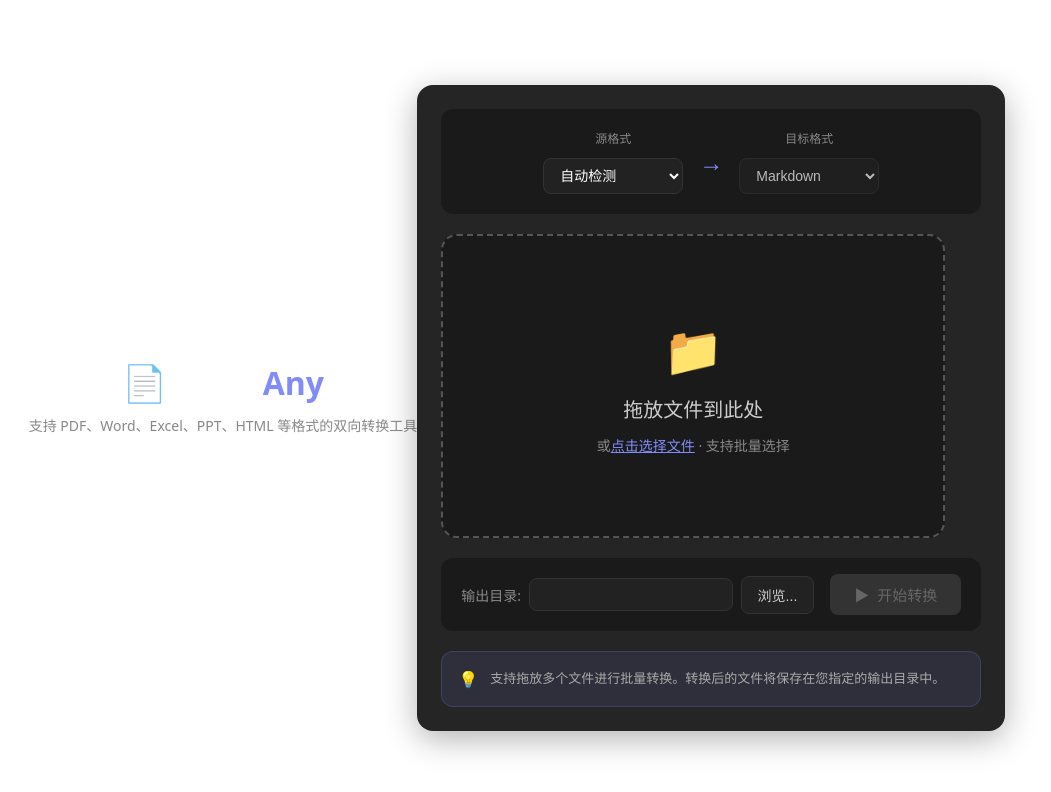
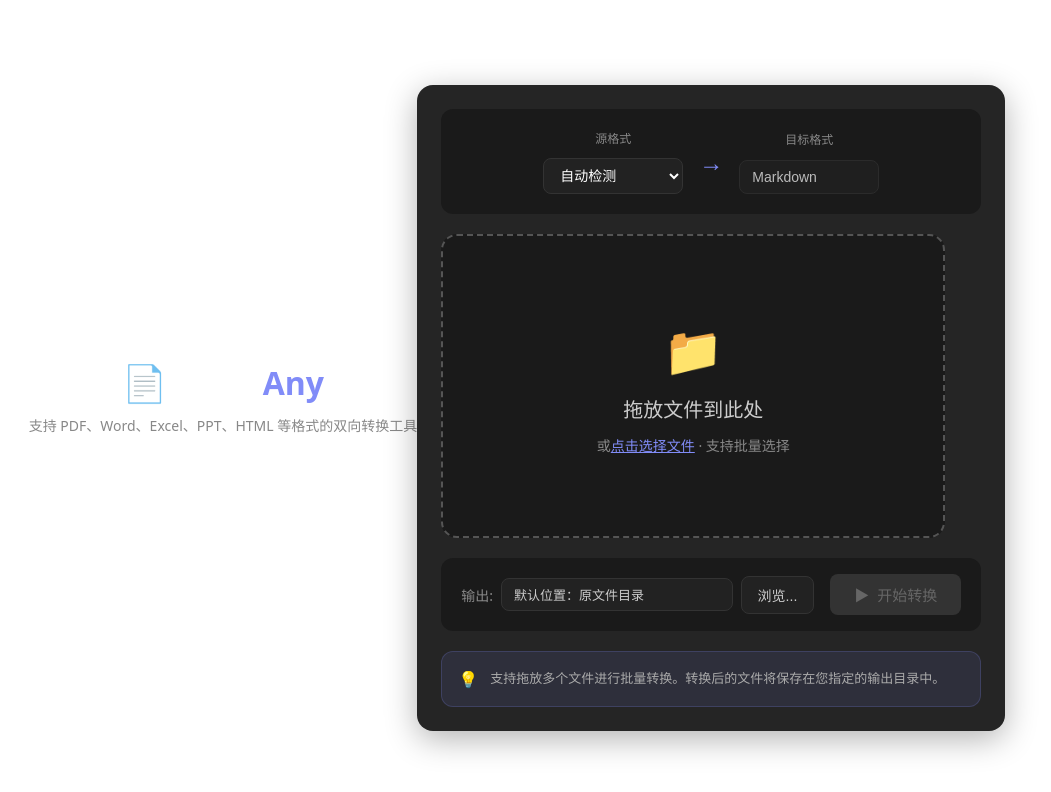
Before and after one commit to zjsthmjialin/markdown-tools, a React (Vite) app: page / in a window 1280 px wide. Shown: the top 792 px of the page, without its empty margins (131-1182 px from the left). Built offline with nearby package versions, Linux system fonts and the light colour scheme.

Commit message:
feat: UI 优化 - 移除目标格式下拉箭头、输出目录标注、清除已完成按钮

```diff
--- a/src/renderer/App.css
+++ b/src/renderer/App.css
@@ -277,6 +277,18 @@
   border-color: #6366f1;
 }
 
+.select-wrapper select.target-select {
+  cursor: default;
+  appearance: none;
+  -webkit-appearance: none;
+  padding-right: 24px;
+  background-image: none;
+}
+
+.select-wrapper select.target-select::-ms-expand {
+  display: none;
+}
+
 /* Action Bar */
 .action-bar {
   display: flex;
@@ -468,3 +480,25 @@
   background: #333;
   border-color: #777;
 }
+
+.action-buttons {
+  display: flex;
+  gap: 8px;
+}
+
+.btn-clear {
+  padding: 10px 16px;
+  font-size: 14px;
+  font-weight: 500;
+  border: 1px solid #555;
+  border-radius: 8px;
+  background: #333;
+  color: #ccc;
+  cursor: pointer;
+  transition: all 0.15s ease;
+}
+
+.btn-clear:hover {
+  background: #444;
+  border-color: #777;
+}
--- a/src/renderer/App.tsx
+++ b/src/renderer/App.tsx
@@ -146,14 +146,8 @@ function App() {
     ))
   }, [])
 
-  const handleReset = useCallback(() => {
-    setFiles([])
-    setProgress(0)
-    setCurrentFile('')
-    setElapsedTime(0)
-    setIsConverting(false)
-    convertingRef.current = false
-    if (timerRef.current) clearInterval(timerRef.current)
+  const handleClearCompleted = useCallback(() => {
+    setFiles(prev => prev.filter(f => f.status !== 'completed'))
   }, [])
 
   return (
@@ -172,10 +166,10 @@ function App() {
           onBrowse={handleBrowse}
           onConvert={handleConvert}
           onCancel={handleCancel}
-          onReset={handleReset}
+          onClearCompleted={handleClearCompleted}
           disabled={files.length === 0 || isConverting}
           isConverting={isConverting}
-          hasCompleted={files.length > 0 && files.every(f => f.status === 'completed' || f.status === 'error')}
+          hasCompleted={files.some(f => f.status === 'completed')}
         />
         <Tip />
       </div>
--- a/src/renderer/components/ActionBar.tsx
+++ b/src/renderer/components/ActionBar.tsx
@@ -3,7 +3,7 @@ interface ActionBarProps {
   onBrowse: () => void
   onConvert: () => void
   onCancel: () => void
-  onReset: () => void
+  onClearCompleted: () => void
   disabled: boolean
   isConverting: boolean
   hasCompleted: boolean
@@ -14,7 +14,7 @@ export default function ActionBar({
   onBrowse,
   onConvert,
   onCancel,
-  onReset,
+  onClearCompleted,
   disabled,
   isConverting,
   hasCompleted
@@ -22,11 +22,11 @@ export default function ActionBar({
   return (
     <div className="action-bar">
       <div className="output-path">
-        <span className="output-label">输出目录:</span>
+        <span className="output-label">输出:</span>
         <input
           type="text"
           className="output-input"
-          value={outputPath}
+          value={outputPath || '默认位置：原文件目录'}
           readOnly
         />
         <button className="btn-browse" onClick={onBrowse}>
@@ -38,9 +38,14 @@ export default function ActionBar({
           取消
         </button>
       ) : hasCompleted ? (
-        <button className="btn-reset" onClick={onReset}>
-          重置
-        </button>
+        <div className="action-buttons">
+          <button className="btn-clear" onClick={onClearCompleted}>
+            清除已完成
+          </button>
+          <button className="btn-reset" onClick={onBrowse}>
+            重置
+          </button>
+        </div>
       ) : (
         <button
           className="btn-primary"
--- a/src/renderer/components/DirectionSelect.tsx
+++ b/src/renderer/components/DirectionSelect.tsx
@@ -36,7 +36,7 @@ export default function DirectionSelect({
       <div className="direction-group">
         <div className="direction-label">目标格式</div>
         <div className="select-wrapper">
-          <select disabled>
+          <select disabled className="target-select">
             <option value="md">Markdown</option>
           </select>
         </div>
```
Also changed, not shown: .claude/settings.local.json, 1 other file (tests, documents, lock files or other folders).
